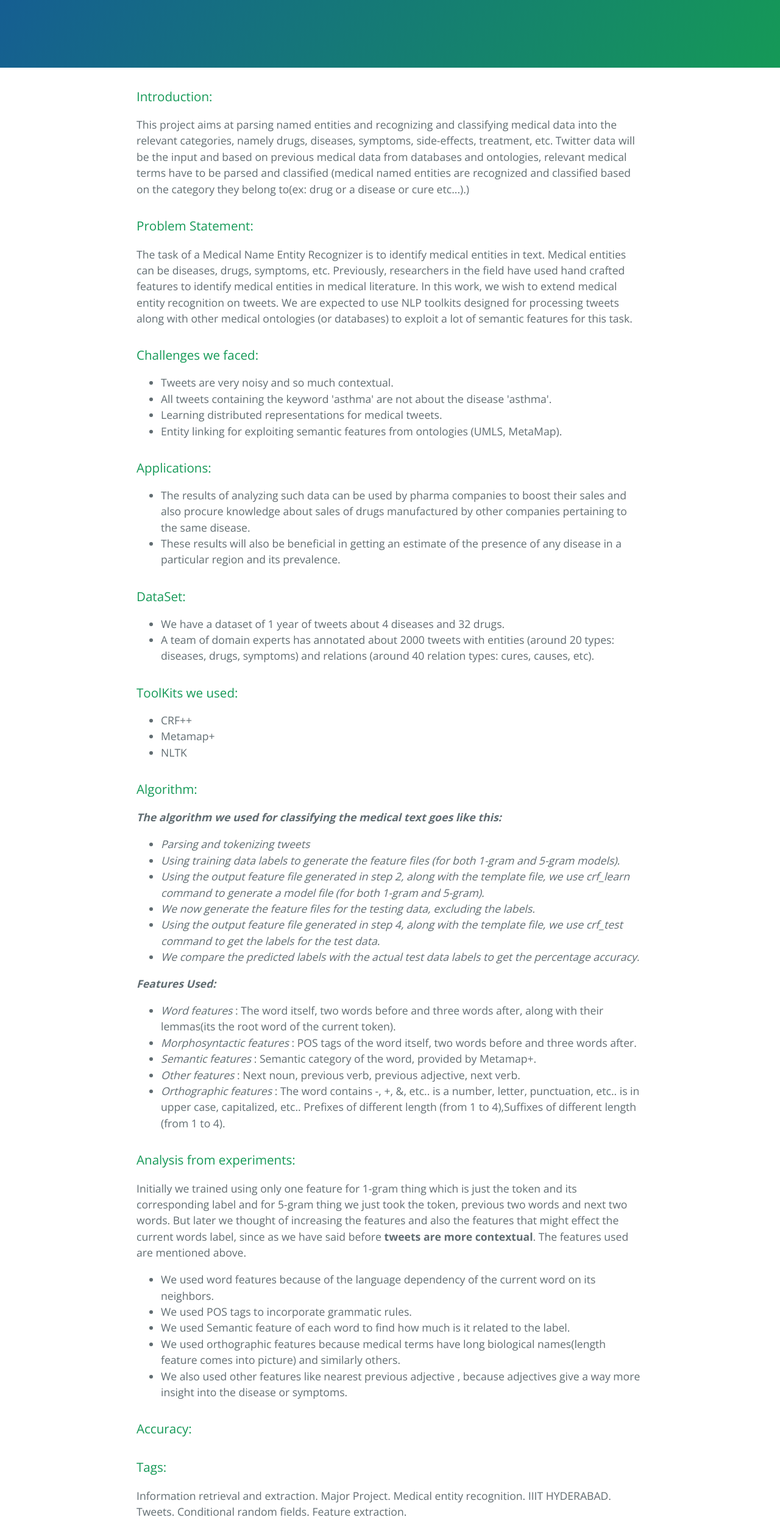
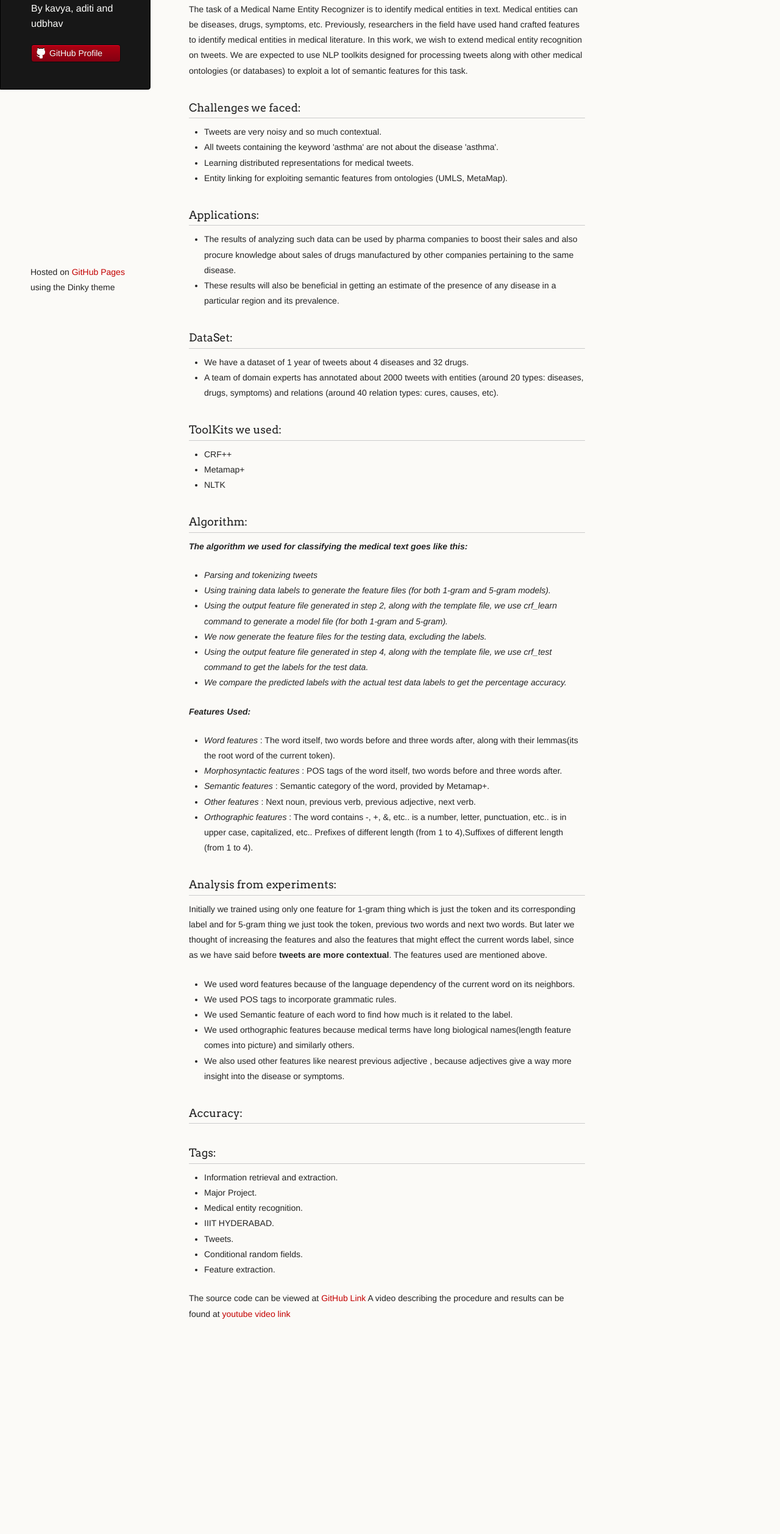
Before and after one commit to prameelakavya/prameelakavya.github.io, a plain HTML site: page index.html in a window 1280 px wide. Shown: the part 284-2800 px from the top of the page at 61% size. After the commit the page ends 2524 px from the top, so only its background shows below. Drawn offline with nearby package versions, Linux system fonts and the light colour scheme.

Commit message:
Replace master branch with page content via GitHub

```diff
--- a/index.html
+++ b/index.html
@@ -1,22 +1,33 @@
-<!DOCTYPE html>
-<html lang="en-us">
+<!doctype html>
+<html>
   <head>
-    <meta charset="UTF-8">
+    <meta charset="utf-8">
+    <meta http-equiv="X-UA-Compatible" content="chrome=1">
     <title>Medical Named Entity Recognition in tweets by prameelakavya</title>
-    <meta name="viewport" content="width=device-width, initial-scale=1">
-    <link rel="stylesheet" type="text/css" href="stylesheets/normalize.css" media="screen">
-    <link href='https://fonts.googleapis.com/css?family=Open+Sans:400,700' rel='stylesheet' type='text/css'>
-    <link rel="stylesheet" type="text/css" href="stylesheets/stylesheet.css" media="screen">
-    <link rel="stylesheet" type="text/css" href="stylesheets/github-light.css" media="screen">
+
+    <link rel="stylesheet" href="stylesheets/styles.css">
+    <link rel="stylesheet" href="stylesheets/github-light.css">
+    <script src="javascripts/scale.fix.js"></script>
+    <meta name="viewport" content="width=device-width, initial-scale=1, user-scalable=no">
+    <!--[if lt IE 9]>
+    <script src="//html5shiv.googlecode.com/svn/trunk/html5.js"></script>
+    <![endif]-->
   </head>
   <body>
-    <section class="page-header">
-      <h1 class="project-name">Medical Named Entity Recognition in tweets</h1>
-      <h2 class="project-tagline">By kavya, aditi and udbhav</h2>
-    </section>
+    <div class="wrapper">
+      <header>
+        <h1 class="header">Medical Named Entity Recognition in tweets</h1>
+        <p class="header">By kavya, aditi and udbhav</p>
 
-    <section class="main-content">
-      <h3>
+
+
+        <ul>
+          <li><a class="buttons github" href="https://github.com/prameelakavya">GitHub Profile</a></li>
+        </ul>
+
+      </header>
+      <section>
+        <h3>
 <a id="introduction" class="anchor" href="#introduction" aria-hidden="true"><span aria-hidden="true" class="octicon octicon-link"></span></a>Introduction:</h3>
 
 <p>This project aims at parsing named entities and recognizing and classifying medical data into the relevant categories, namely drugs, diseases, symptoms, side-effects, treatment, etc. Twitter data will be the input and based on previous medical data from databases and ontologies, relevant medical terms have to be parsed and classified (medical named entities are recognized and classified based on the category they belong to(ex: drug or a disease or cure etc...).)</p>
@@ -110,24 +121,24 @@ But later we thought of increasing the features and also the features that might
 <h3>
 <a id="tags" class="anchor" href="#tags" aria-hidden="true"><span aria-hidden="true" class="octicon octicon-link"></span></a>Tags:</h3>
 
-<p>Information retrieval and extraction.
-Major Project.
-Medical entity recognition.
-IIIT HYDERABAD.
-Tweets.
-Conditional random fields.
-Feature extraction.</p>
+<ul>
+<li>Information retrieval and extraction.</li>
+<li>Major Project.</li>
+<li>Medical entity recognition.</li>
+<li>IIIT HYDERABAD.</li>
+<li>Tweets.</li>
+<li>Conditional random fields.</li>
+<li>Feature extraction.</li>
+</ul>
 
 <p>The source code can be viewed at <a href="https://github.com/prameelakavya/prameelakavya.github.io">GitHub Link</a>
 A video describing the procedure and results can be found at <a href="">youtube video link</a></p>
-
-      <footer class="site-footer">
-
-        <span class="site-footer-credits">This page was generated by <a href="https://pages.github.com">GitHub Pages</a> using the <a href="https://github.com/jasonlong/cayman-theme">Cayman theme</a> by <a href="https://twitter.com/jasonlong">Jason Long</a>.</span>
+      </section>
+      <footer>
+        <p><small>Hosted on <a href="https://pages.github.com">GitHub Pages</a> using the Dinky theme</small></p>
       </footer>
-
-    </section>
-
+    </div>
+    <!--[if !IE]><script>fixScale(document);</script><![endif]-->
 
   </body>
 </html>
```
Also changed, not shown: params.json (+1 -1 lines).
